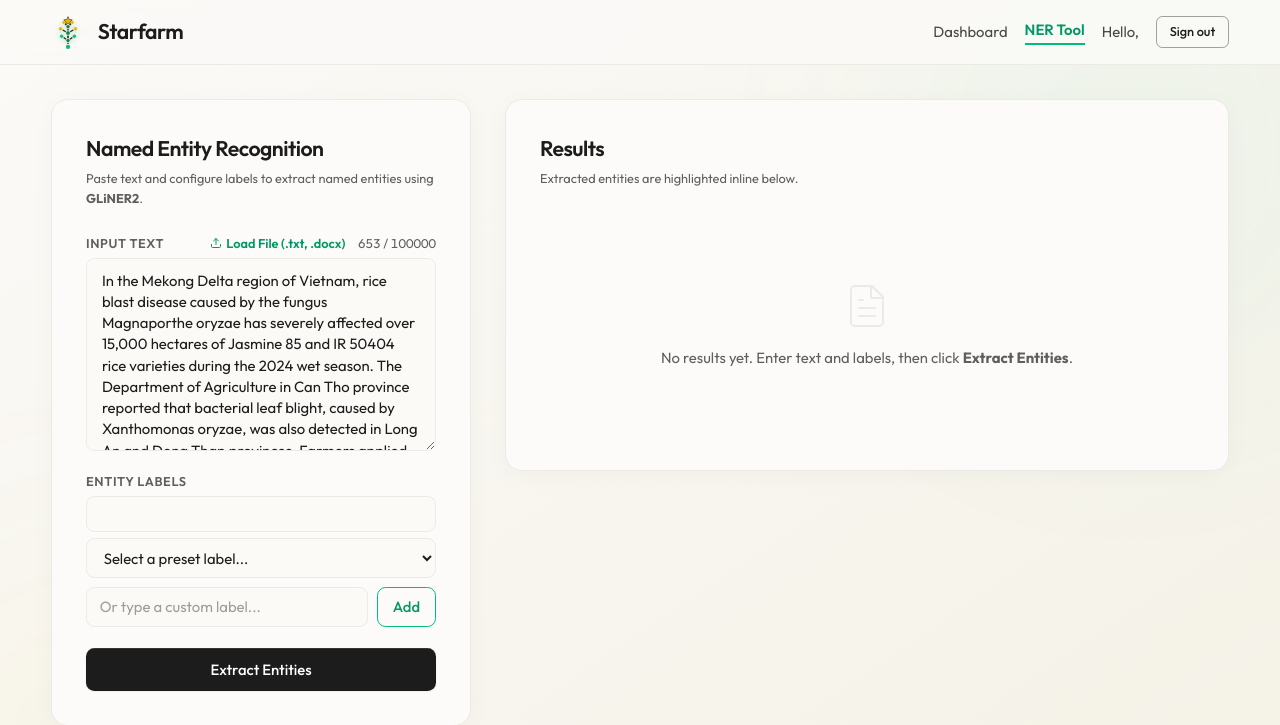
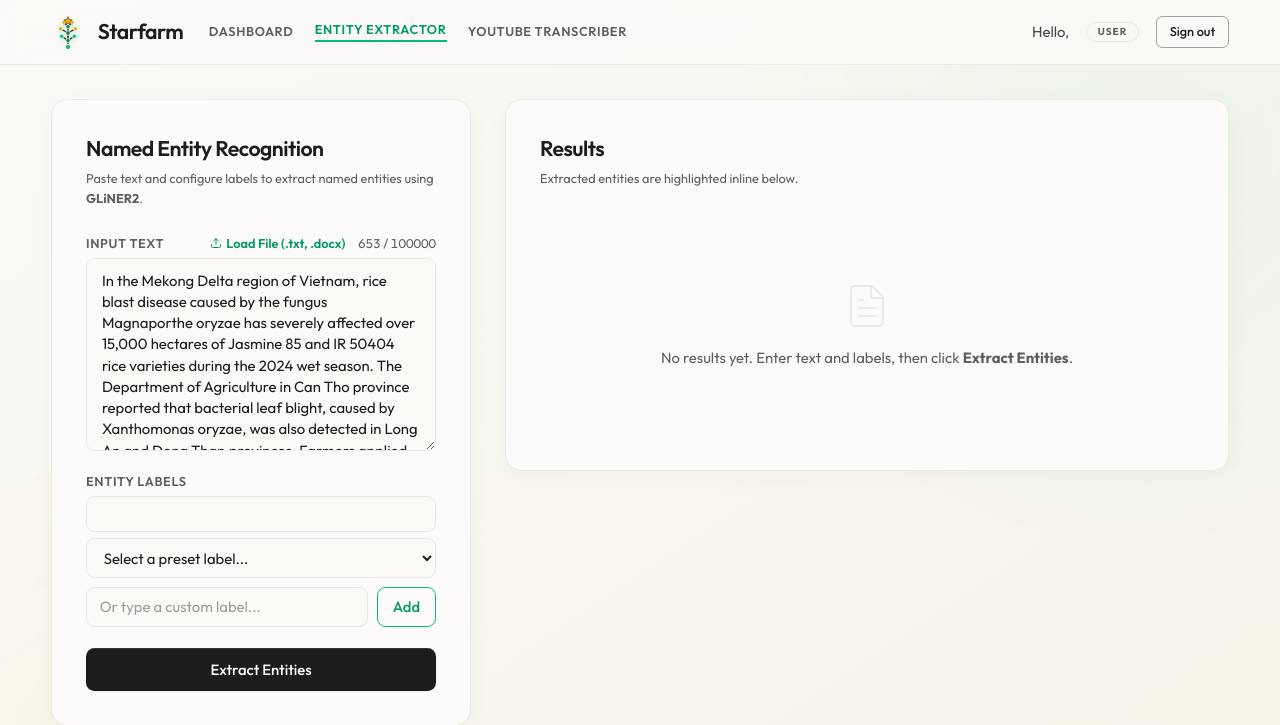
Before and after one commit to itsquockhang/STAR-FRAM, a FastAPI app: template src/templates/ner.html in a window 1280 px wide; the page is wider, and only the part inside the window is pictured. Shown: the top 725 px of that part. Run offline with FastAPI, Linux system fonts and the light colour scheme; the template is opened without the code that fills it, so the values that code supplies are empty; parts of the project's set-up code (start-up, migrations or seed data) failed here and were passed over; some libraries are stand-ins or nearby versions.

Commit message:
Synchronize navbar structure and styles across Dashboard, NER, and YouTube Transcriber tools

```diff
--- a/src/templates/ner.html
+++ b/src/templates/ner.html
@@ -103,14 +103,31 @@
   <!-- Sticky Header -->
   <header class="sticky top-0 bg-[#fbfaf7]/85 backdrop-blur-md border-b border-[#eceae4] z-50 py-3.5">
     <div class="max-w-[1440px] mx-auto px-6 lg:px-12 w-full flex justify-between items-center">
-      <div class="flex items-center gap-3 cursor-pointer select-none" onclick="window.location.href='/dashboard'">
-        <img src="/static/logo.svg" alt="Starfarm Logo" class="w-8 h-8 transition-transform duration-300 hover:rotate-12 hover:scale-110">
-        <span class="font-semibold text-xl tracking-tight">Starfarm</span>
+      <div class="flex items-center gap-6">
+        <div class="flex items-center gap-3 cursor-pointer select-none" onclick="window.location.href='/dashboard'">
+          <img src="/static/logo.svg" alt="Starfarm Logo" class="w-8 h-8 transition-transform duration-300 hover:rotate-12 hover:scale-110">
+          <span class="font-semibold text-xl tracking-tight">Starfarm</span>
+        </div>
+        <nav class="hidden md:flex items-center gap-5 text-xs font-semibold uppercase tracking-wider">
+          <a href="/dashboard" class="transition-colors duration-200 text-[#5f5f5d] hover:text-[#1c1c1c]">Dashboard</a>
+          <a href="/ner" class="transition-colors duration-200 text-emerald-600 border-b-2 border-emerald-500 pb-0.5">Entity Extractor</a>
+          <a href="/transcribe" class="transition-colors duration-200 text-[#5f5f5d] hover:text-[#1c1c1c]">YouTube Transcriber</a>
+        </nav>
       </div>
       <div class="flex items-center gap-4 text-sm text-[#1c1c1c]/80">
-        <a href="/dashboard" class="hover:text-[#1c1c1c] transition-colors duration-200">Dashboard</a>
-        <a href="/ner" class="font-semibold text-emerald-600 border-b-2 border-emerald-500 pb-0.5">NER Tool</a>
+        {% if is_admin %}
+          <a href="/dashboard?view=admin" class="flex items-center gap-1.5 px-3 py-1.5 text-xs font-medium border border-[#1c1c1c]/40 text-[#1c1c1c] rounded-md bg-transparent cursor-pointer transition-all duration-200 hover:bg-[#1c1c1c] hover:text-white active:scale-95">
+            <svg width="14" height="14" viewBox="0 0 24 24" fill="none" stroke="currentColor" stroke-width="2" stroke-linecap="round" stroke-linejoin="round"><path d="M12 20h9"></path><path d="M16.5 3.5a2.121 2.121 0 0 1 3 3L7 19l-4 1 1-4L16.5 3.5z"></path></svg>
+            Admin Panel
+          </a>
+        {% endif %}
+
         <span>Hello, <strong class="text-[#1c1c1c]">{{ username }}</strong></span>
+        {% if is_admin %}
+          <span class="bg-[#1c1c1c] text-white text-[10px] uppercase font-bold tracking-widest px-2.5 py-0.5 rounded-full">Admin</span>
+        {% else %}
+          <span class="border border-[#eceae4] text-[#1c1c1c]/70 text-[10px] uppercase font-bold tracking-widest px-2.5 py-0.5 rounded-full">User</span>
+        {% endif %}
         <form action="/logout" method="POST" class="m-0 inline">
           <button type="submit" class="px-3 py-1.5 text-xs font-medium border border-[#1c1c1c]/40 rounded-md bg-transparent text-[#1c1c1c] cursor-pointer transition-all duration-200 hover:bg-[#1c1c1c] hover:text-white active:scale-95">Sign out</button>
         </form>
```
Also changed, not shown: src/templates/dashboard.html (+10 -3 lines), src/templates/transcribe.html (+17 -4 lines).
